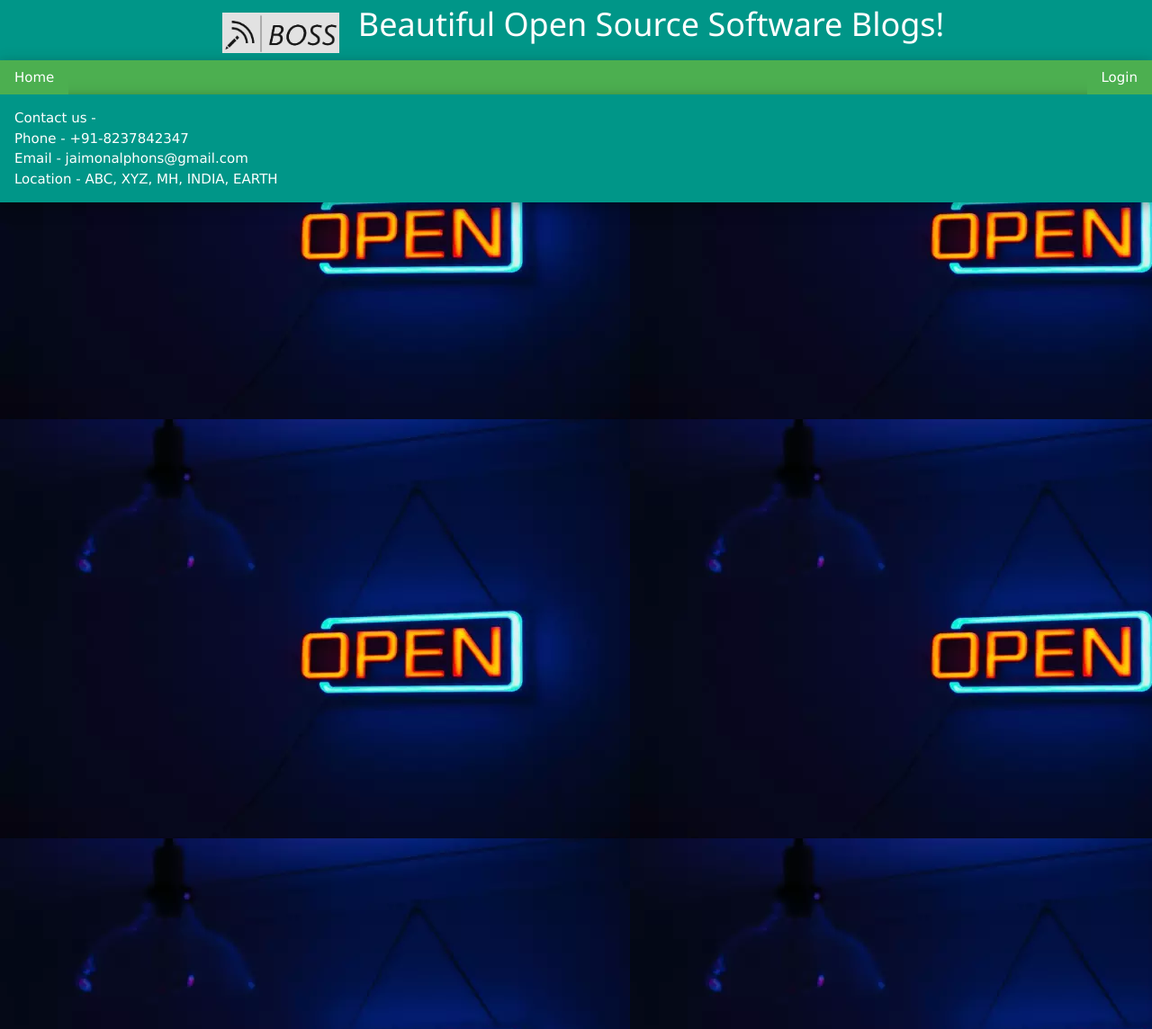
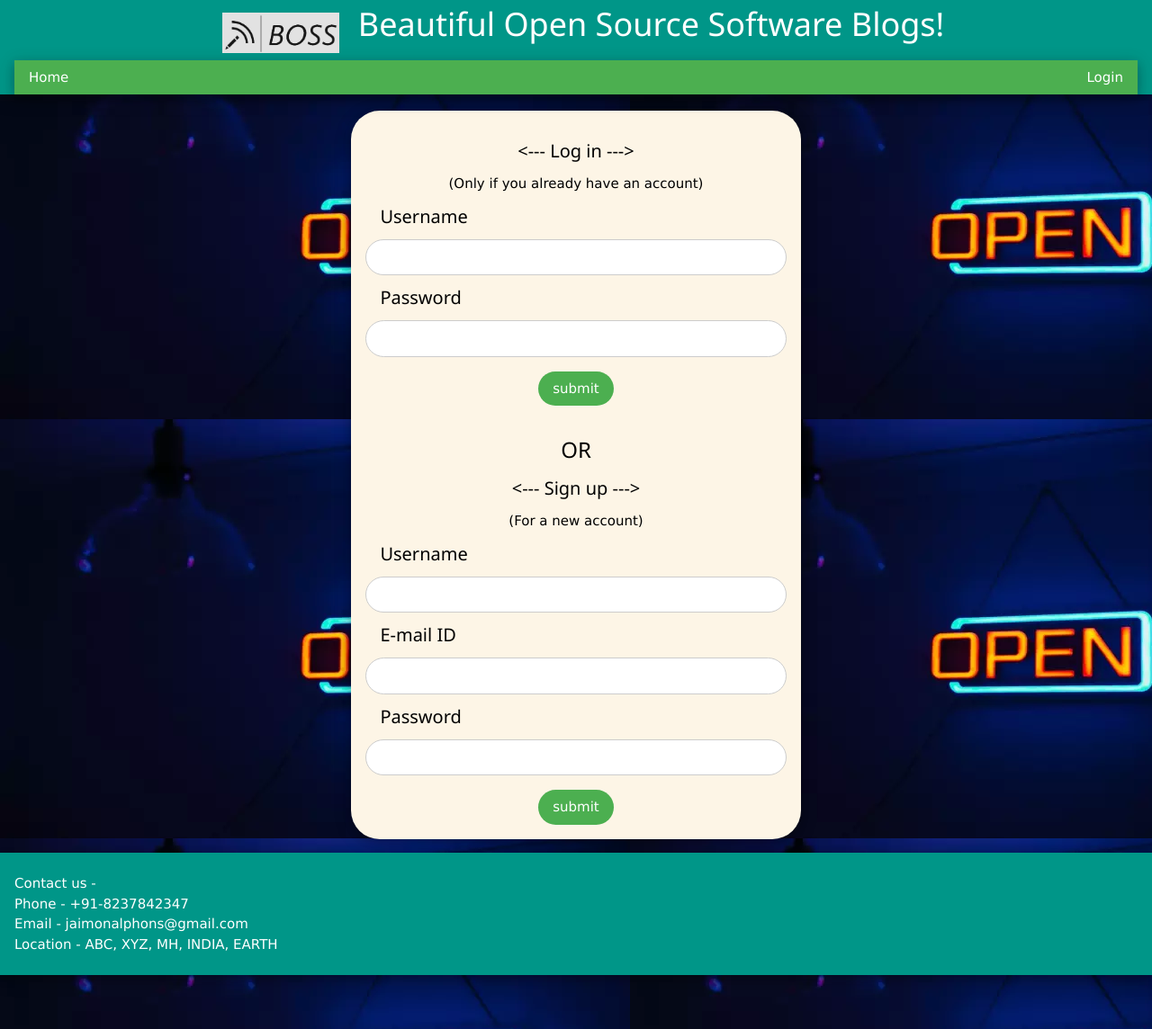
Before and after one commit to AJV009/beautiful_oss, a PHP site: page /login.php in a window 1280 px wide. Shown: the whole page at 90% size. Run offline with PHP 8.4, Linux system fonts and the light colour scheme.

Commit message:
confusion_fix

```diff
--- a/index.php
+++ b/index.php
@@ -1,6 +1,6 @@
 <?php
 include_once 'php/pagesetup.php';
 pageHead('Home');
-
+pageMsgSection("NOTHING");
 pageFoot();
 ?>
--- a/login.php
+++ b/login.php
@@ -1,6 +1,28 @@
 <?php
 include_once 'php/pagesetup.php';
 pageHead('Login');
-
+echo '
+        <div class="w3-container " style="margin-top:1%">
+			<div class="w3-card-4 w3-round-xxlarge w3-sand w3-center" style="margin-left:30%; margin-right:30%">
+				<h4><br><--- Log in ---></h4>
+				(Only if you already have an account)
+				<br>
+				<form class="w3-container" action = "" method=POST>
+ 					<h4 class="w3-left w3-margin-left">Username</h4><input class="w3-input w3-border w3-round-xxlarge" type="text" name="username" required>
+    				<h4 class="w3-left w3-margin-left">Password</h4><input class="w3-input w3-border w3-round-xxlarge" type="password" name="password" required>
+    				<input class="w3-btn w3-green w3-round-xxlarge w3-margin" type="submit" value="submit" name="checklogin">
+ 				</form>
+ 				<h3>OR</h3>
+ 				<h4><--- Sign up ---></h4>
+ 				(For a new account)
+ 				<form class="w3-container" action = "" method=POST>
+    				<h4 class="w3-left w3-margin-left">Username</h4><input class="w3-input w3-border w3-round-xxlarge" type="text" name="username" required>
+                    <h4 class="w3-left w3-margin-left">E-mail ID</h4><input class="w3-input w3-border w3-round-xxlarge" name="email" required>
+    				<h4 class="w3-left w3-margin-left">Password</h4><input class="w3-input w3-border w3-round-xxlarge" type="password" name="password" required>
+    				<input class="w3-btn w3-green w3-round-xxlarge w3-margin" type="submit" value="submit" name="insert">
+ 				</form>
+			</div>
+		</div>
+        ';
 pageFoot();
 ?>
--- a/php/pageSetup.php
+++ b/php/pageSetup.php
@@ -10,7 +10,8 @@
     $pH1 = 'Beautiful Open Source Software Blogs!';
     echo '
 
-    <html>
+	<html>
+	<head>
 	<title>'.$title.'</title>
 	<meta name="viewport" content="width=device-width, initial-scale=1">
 	<link rel="stylesheet" href="css/w3.css">
@@ -19,31 +20,35 @@
 		body {
 			background-image: url("images/c3.webp"); }
 	 </style>
-	<body>
+	 </head>
 		<div class="w3-top">
-			<div class="w3-container w3-teal w3-card-4" align=center>
+			<div class="w3-container w3-teal w3-card-4" align=center style="margin-bottom: 500%;">
 				<img style="display: inline; width:13%; height:13%;" class="w3-padding" src="images/logo.webp" alt="logo" />
 				<h1 style="display: inline;">'.$pH1.'</h1>
-
+				<div class="w3-bar w3-green w3-card-4">
+					<a href="index.php" class="w3-bar-item w3-btn w3-mobile w3-hover-pale-green">Home</a>
+					<a href="login.php" class="w3-bar-item w3-btn w3-mobile w3-right w3-hover-pale-green">'.$log.'</a>
+				</div>
 			</div>
-			<nav class="w3-bar w3-green w3-card-4">
-				<a href="index.php" class="w3-bar-item w3-btn w3-mobile w3-hover-pale-green">Home</a>
-				<a href="login.php" class="w3-bar-item w3-btn w3-mobile w3-right w3-hover-pale-green">'.$log.'</a>
-			</nav>
-
+		</div>
+		<body style="padding-top: 100px;">
     ';
 }
 
-// function pageMsgSection($msg){
-
-// }
+function pageMsgSection($msg){
+	echo '
+	<div class="w3-container w3-card-4 w3-pale-green w3-margin" style="margin-left: 10%; margin-right: 10%">
+		<p>'.$msg.'</p>
+	</div>
+	';
+}
 function pageFoot(){
     $phone = '+91-8237842347';
     $email = 'jaimonalphons@gmail.com';
     $location = 'ABC, XYZ, MH, INDIA, EARTH';
     echo '
 
-    <footer class="w3-container w3-teal w3-card-4">
+	<footer class="w3-container w3-teal w3-card-4 w3-padding" >
 			<p> Contact us - <br>
 			Phone - '.$phone.' <br>
 			Email - '.$email.' <br>
```
